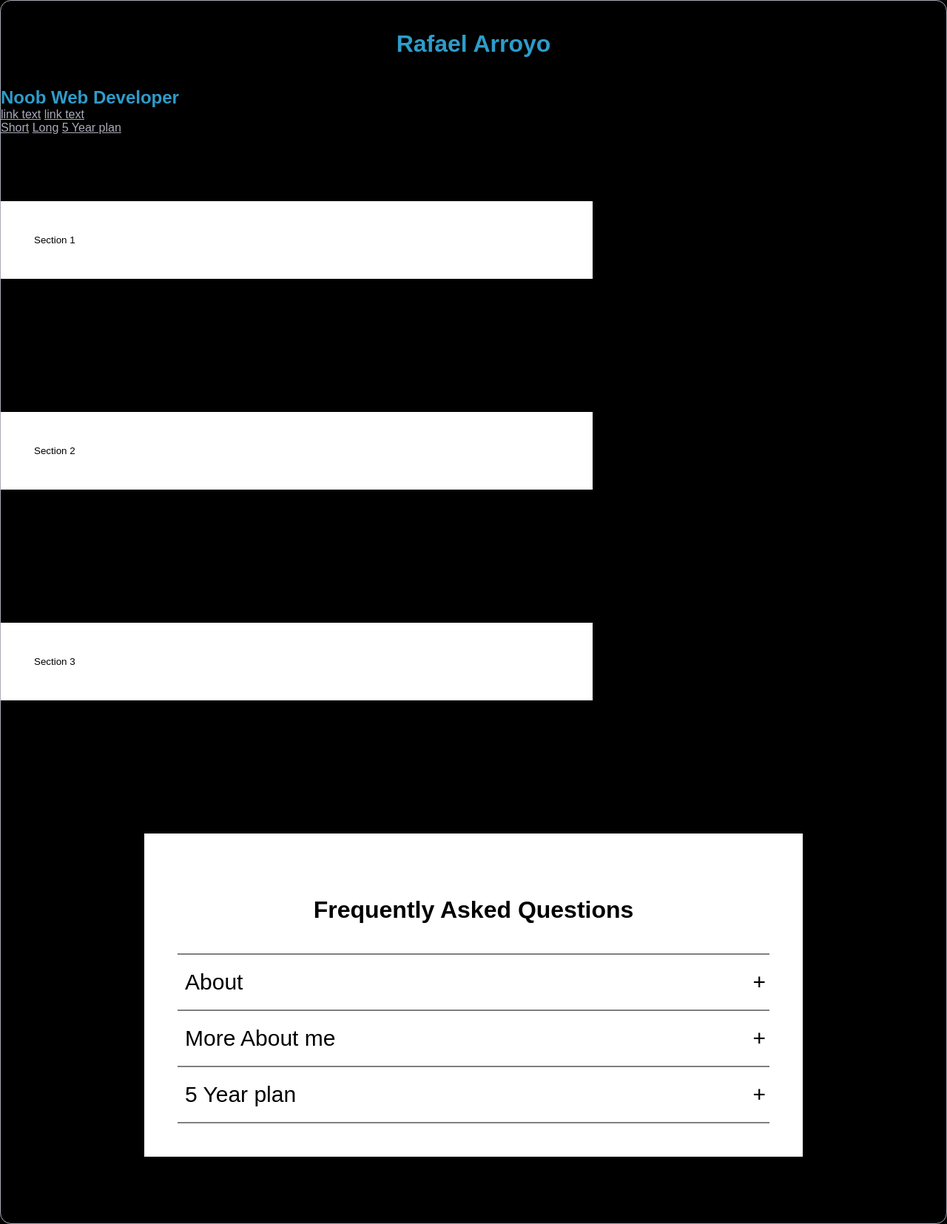
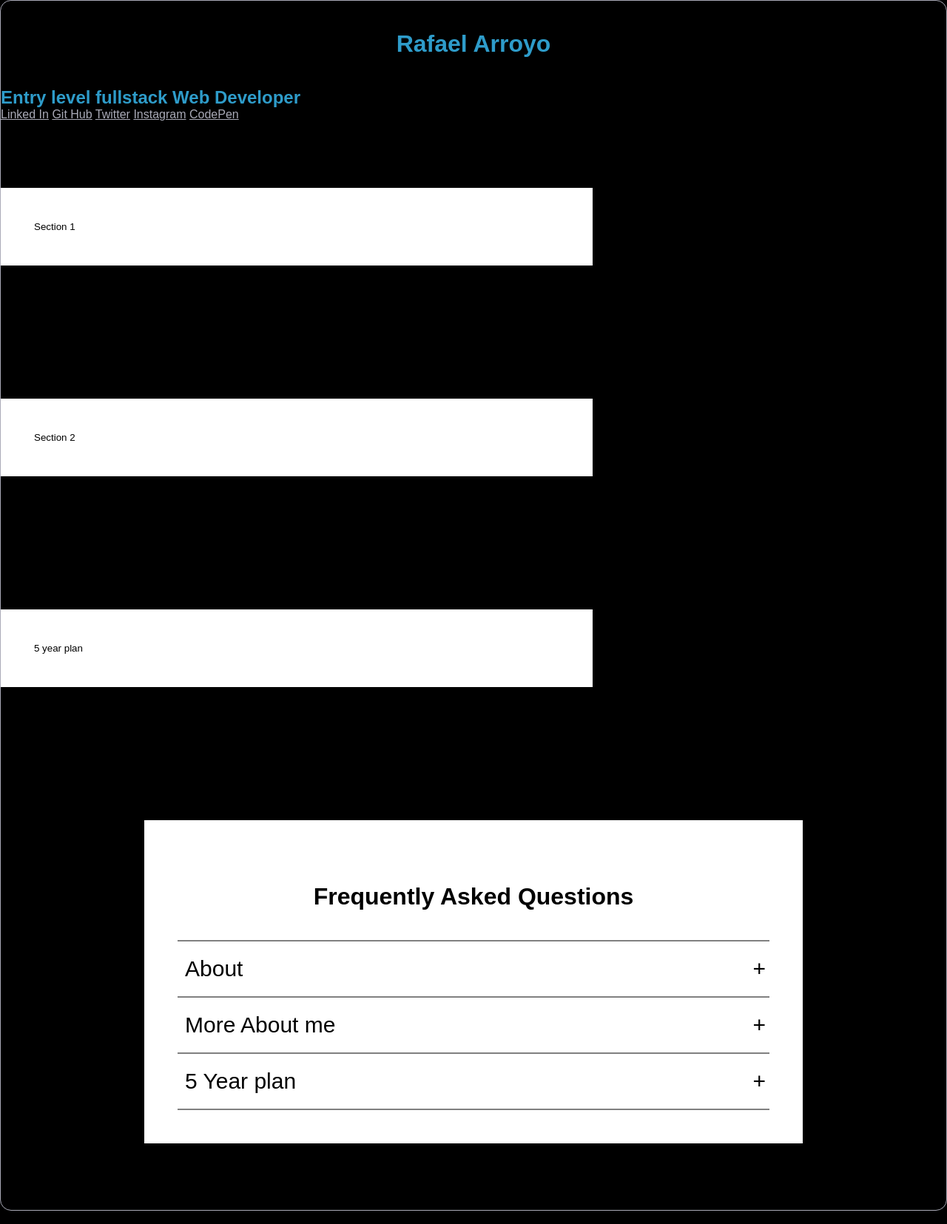
Before and after one commit to DuckArroyo/darkprofile, a plain HTML site: page index.html in a window 1280 px wide. Shown: the whole page at 74% size. Drawn offline with Linux system fonts and the light colour scheme.

Commit message:
content edits

```diff
--- a/index.html
+++ b/index.html
@@ -14,17 +14,16 @@
     <div class="container">
         <div class="header-section">
                 <h1>Rafael Arroyo</h1>
-                <h2>Noob Web Developer</h2>
+                <h2>Entry level fullstack Web Developer</h2>
         </div>
         <div class="links">
-            <a href="url">link text</a>
-            <a href="url">link text</a>
+            <a href="https://www.linkedin.com/in/duckarroyo/" target="_blank">Linked In</a>
+            <a href="https://github.com/DuckArroyo" target="_blank">Git Hub</a>
+            <a href="https://twitter.com/DevDuckArroyo" target="_blank">Twitter</a>
+            <a href="https://www.instagram.com/wickdduck/" target="_blank">Instagram</a>
+            <a href="https://codepen.io/DeveloperDuckArroyo" target="_blank">CodePen</a>
         </div>
-        <div class="links">
-            <a href="./index.html#short-bio">Short</a>
-            <a href="url">Long</a>
-            <a href="url">5 Year plan</a>
-        </div>
+
     </div>
 </body>
 
@@ -34,17 +33,17 @@
         <button class="accordion">Section 1</button>
 
             <div class="panel">
-                <p>Lorem ipsum...</p>
+                <p>Hello, my name is Rafael Arroyo, and I am a web development student at the University of Oregon. I am starting a YouTube channel in 2022. Love and enjoy the Pacific Northwest #UpperLeftUSA. For the past 6 years I have been playing the game Ingress where I slay the competition.</p>
             </div>
 
         <button class="accordion">Section 2</button>
             <div class="panel">
-                <p>Lorem ipsum...</p>
+                <p>I became interested in Web Development after I started working on Power Automate to create the department workflows in Microsoft Teams. After a few weeks of research and trial and error I was able to digitize all our processes.  I can say that we have avoided a reduction of work because of this implementation. After seeing the power of web applications, I began research which led me to the Coding bootcamp I am enrolled in. It is week 3 and so far it is a healthy challenge. </p>
             </div>
 
-        <button class="accordion">Section 3</button>
+        <button class="accordion">5 year plan</button>
             <div class="panel">
-                <p>Lorem ipsum...</p>
+                <p>I am interested in becoming a proficient full stack web developer within the nezt year and develop my skill and knowledge in JavaScript. My current skills supass my confidence in my abilities.</p>
             </div>
     </body>
 
@@ -59,7 +58,8 @@
       <div class="container">
         <div class="label">About</div>
         <div class="content">
-          Hypertext Markup Language (HTML) is a computer language that makes up most web pages and online applications. A hypertext is a text that is used to reference other pieces of text, while a markup language is a series of markings that tells web servers the style and structure of a document. HTML is very simple to learn and use.</div>
+            <p>Hello, my name is Rafael Arroyo, and I am a web development student at the University of Oregon. I am starting a YouTube channel in 2022. Love and enjoy the Pacific Northwest #UpperLeftUSA. For the past 6 years I have been playing the game Ingress where I slay the competition.</p>
+        </div>
       </div>
 
       <hr>
@@ -67,7 +67,7 @@
       <div class="container">
         <div class="label">More About me</div>
         <div class="content">
-          CSS stands for Cascading Style Sheets. It is the language for describing the presentation of Web pages, including colours, layout, and fonts, thus making our web pages presentable to the users. CSS is designed to make style sheets for the web. It is independent of HTML and can be used with any XML-based markup language. CSS is popularly called the design language of the web.
+            <p>I became interested in Web Development after I started working on Power Automate to create the department workflows in Microsoft Teams. After a few weeks of research and trial and error I was able to digitize all our processes.  I can say that we have avoided a reduction of work because of this implementation. After seeing the power of web applications, I began research which led me to the Coding bootcamp I am enrolled in. It is week 3 and so far it is a healthy challenge. </p>
         </div>
       </div>
 
@@ -76,7 +76,7 @@
       <div class="container">
         <div class="label">5 Year plan</div>
         <div class="content">
-          JavaScript is a scripting or programming language that allows you to implement complex features on web pages — every time a web page does more than just sit there and display static information for you to look at — displaying timely content updates, interactive maps, animated 2D/3D graphics, scrolling video jukeboxes, etc. — you can bet that JavaScript is probably involved. It is the third of the web trio.
+            <p>I am interested in becoming a proficient full stack web developer within the nezt year and develop my skill and knowledge in JavaScript. My current skills supass my confidence in my abilities.</p>
         </div>
       </div>
       <hr>
```
